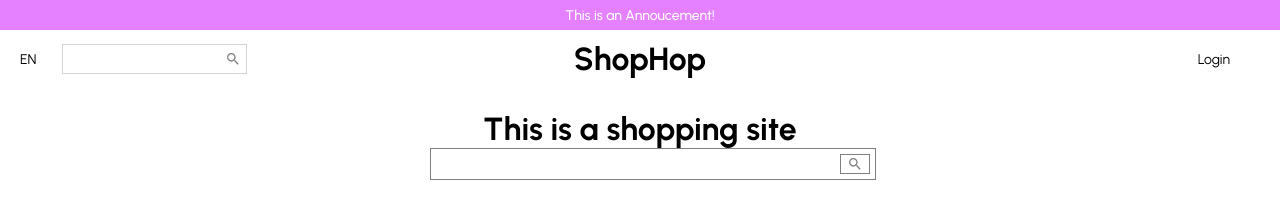
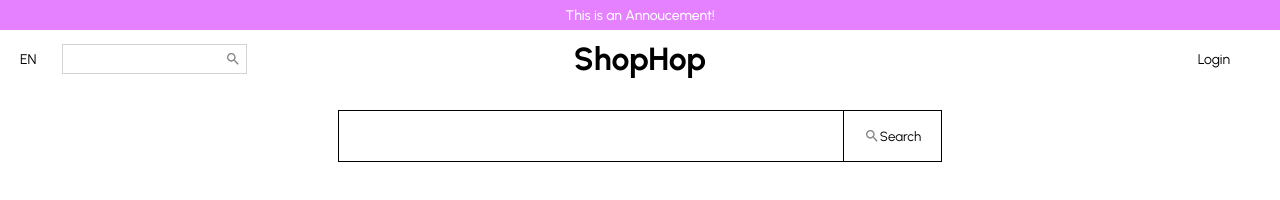
Before and after one commit to DanielLimWeiEn/Shop_Hop, a React (Create React App) app in the folder client/: page /shopping in a window 1280 px wide. Shown: the top 200 px of the page. Built offline with nearby package versions, Linux system fonts and the light colour scheme; grey boxes are pictures that could not be loaded.

Commit message:
Added search engine component

```diff
--- /dev/null
+++ b/client/src/components/ SearchEngine.jsx
@@ -0,0 +1,43 @@
+import { Search } from "@mui/icons-material";
+import styled from "styled-components"
+
+const Container = styled.form`
+   height: 50px;
+   border: 1px solid;
+   display: flex;
+`
+
+const SearchBar = styled.input`
+   border:none;
+   font-size:16px;
+   width: 500px;
+`
+
+const Button = styled.button`
+   display: flex;
+   background: transparent;
+   border:none;
+   align-items:center;
+   border-left: 1px solid;
+   cursor:pointer;
+   padding:20px;
+
+   &:hover{
+      background: black;
+      color: white;
+   }
+
+`
+const  SearchEngine = () => {
+  return (
+    <Container>
+      <SearchBar/>
+      <Button>
+        <Search style={{ color: "gray", fontSize: 16 }} />
+         Search
+      </Button>
+    </Container>
+  )
+}
+
+export default  SearchEngine
--- a/client/src/pages/Search.jsx
+++ b/client/src/pages/Search.jsx
@@ -1,5 +1,6 @@
 import styled from "styled-components";
 import { Search } from "@mui/icons-material";
+import SearchEngine from "../components/ SearchEngine";
 
 import { products } from "../data"; // Get the data.
 
@@ -88,13 +89,15 @@ const Searching = () => {
 
   return (
     <Container>
-      <Title>This is a shopping site</Title>
+      <SearchEngine/>
+      {/*
       <SearchContainer>
         <Input />
         <Button>
           <Search style={{ color: "gray", fontSize: 16 }} />
         </Button>
       </SearchContainer>
+  */}
       <ProductRegion>
         {products.map((product) => {
           return (
```
Also changed, not shown: client/src/components/FilterBar.jsx (added).
